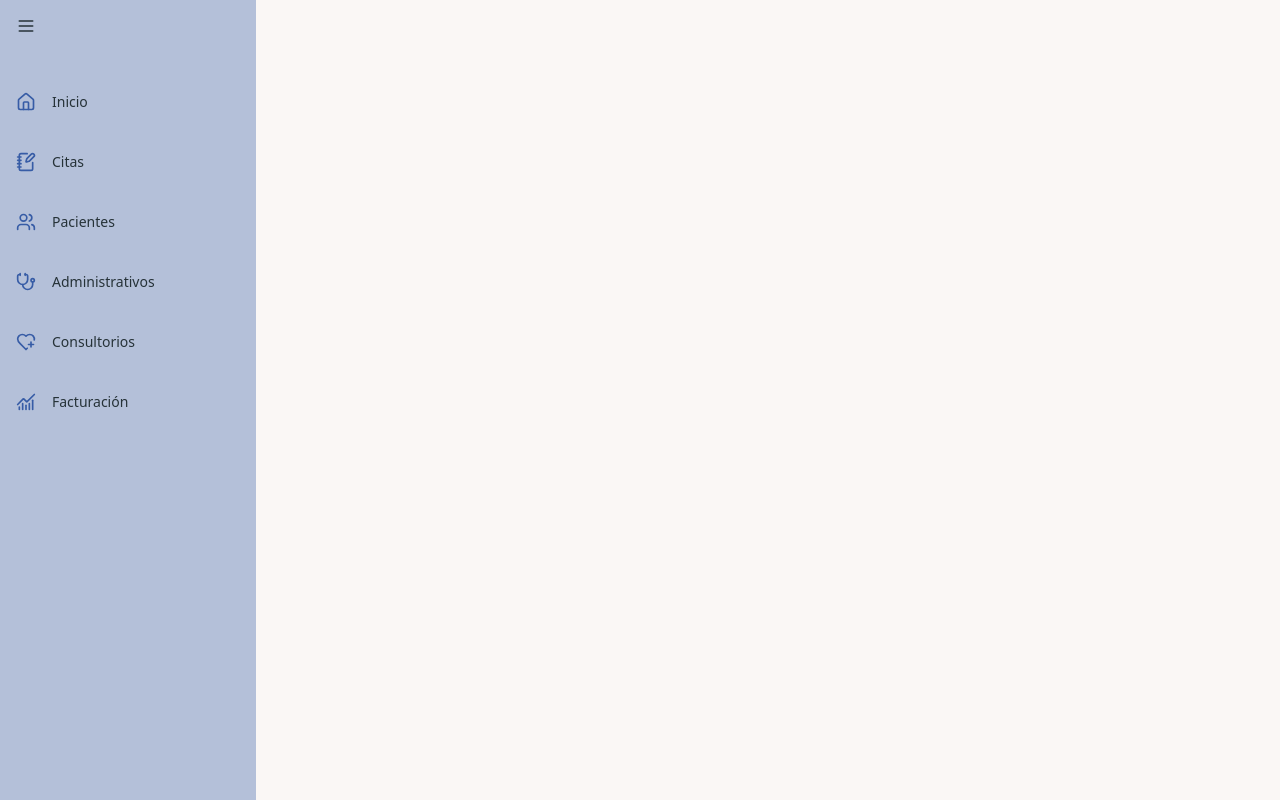
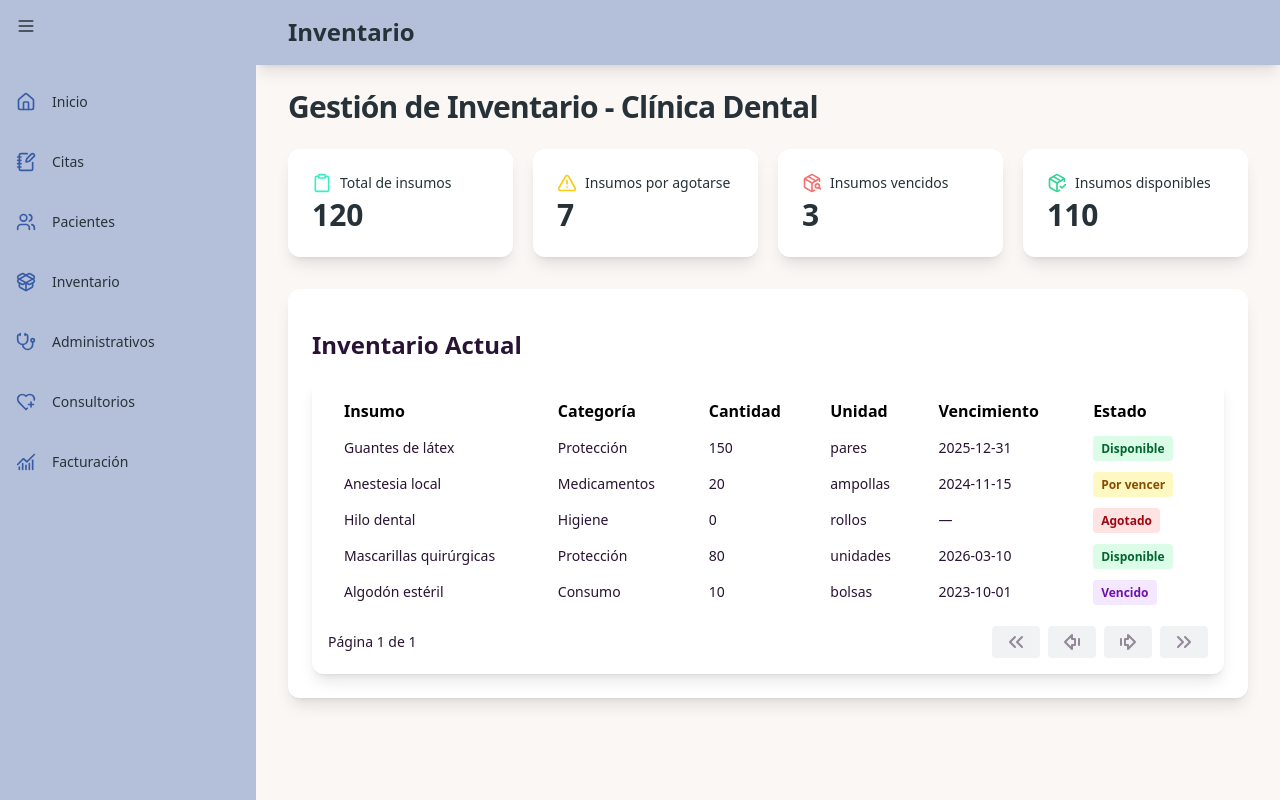
Before and after one commit to SC-701/proyecto-los-opulencia, a React (Vite) app in the folder WebApplicationClinicaDental/: page /Inventario in a window 1280 px wide. Built offline with nearby package versions, Linux system fonts and the light colour scheme.

Commit message:
Invetario sin Charts.

```diff
--- a/WebApplicationClinicaDental/src/assets/constants/DataCard.js
+++ b/WebApplicationClinicaDental/src/assets/constants/DataCard.js
@@ -1,59 +1,98 @@
-import { Users, BarChart2, Activity, HeartMinus, CircleCheckBig, Clock4, Clipboard, CircleCheck, CircleX } from 'lucide-react'
-
+import {
+  Users,
+  BarChart2,
+  Activity,
+  HeartMinus,
+  CircleCheckBig,
+  Clock4,
+  Clipboard,
+  CircleCheck,
+  CircleX,
+  AlertTriangle,
+  PackageSearch,
+  PackageCheck,
+} from "lucide-react";
 
 //! Info DashBoard
 export const DataCard = [
   {
-        nombre: 'Citas Hoy',
+    nombre: "Citas Hoy",
     icon: Activity,
-        valor: '10',
-        color: '#6366F1'
+    valor: "10",
+    color: "#6366F1",
   },
   {
-        nombre: 'Pacientes',
+    nombre: "Pacientes",
     icon: Users,
-        valor: '1,234',
-        color: '#8B5CF6'
+    valor: "1,234",
+    color: "#8B5CF6",
   },
   {
-        nombre: 'Citas Pendientes Hoy',
+    nombre: "Citas Pendientes Hoy",
     icon: HeartMinus,
-        valor: '4',
-        color: '#EC4899'
+    valor: "4",
+    color: "#EC4899",
   },
   {
-        nombre: 'Facturación del día',
+    nombre: "Facturación del día",
     icon: BarChart2,
-        valor: '$12.600',
-        color: '#10B981'
-    }
-]
+    valor: "$12.600",
+    color: "#10B981",
+  },
+];
 
 //! Info DashBoard Citas
 
 export const DataCardCitas = [
   {
-        nombre: 'Citas Totales',
+    nombre: "Citas Totales",
     icon: Clipboard,
-        valor: '10',
-        color: '#36f0c3'
+    valor: "10",
+    color: "#36f0c3",
   },
   {
-        nombre: 'Citas Pendientes',
+    nombre: "Citas Pendientes",
     icon: Clock4,
-        valor: '4',
-        color: '#eeb833'
+    valor: "4",
+    color: "#eeb833",
   },
   {
-        nombre: 'Citas Completadas',
+    nombre: "Citas Completadas",
     icon: CircleCheck,
-        valor: '6',
-        color: '#3adc33'
+    valor: "6",
+    color: "#3adc33",
   },
   {
-        nombre: 'Citas Canceladas',
+    nombre: "Citas Canceladas",
     icon: CircleX,
-        valor: '2',
-        color: '#f00808'
+    valor: "2",
+    color: "#f00808",
+  },
+];
+
+export const DataCardInventarios = [
+  {
+    nombre: "Total de insumos",
+    icon: Clipboard,
+    valor: "120",
+    color: "#36f0c3",
+  },
+  {
+    nombre: "Insumos por agotarse",
+    icon: AlertTriangle,
+    valor: "7",
+    color: "#facc15",
+  },
+  {
+    nombre: "Insumos vencidos",
+    icon: PackageSearch,
+    valor: "3",
+    color: "#f87171",
+  },
+  {
+    nombre: "Insumos disponibles",
+    icon: PackageCheck,
+    valor: "110",
+    color: "#34d399",
   }
-]
+];
--- a/WebApplicationClinicaDental/src/assets/constants/TablaDashboard.jsx
+++ b/WebApplicationClinicaDental/src/assets/constants/TablaDashboard.jsx
@@ -1,66 +1,145 @@
-import {
-    createColumnHelper,
-} from '@tanstack/react-table'
+import { createColumnHelper } from "@tanstack/react-table";
 
 //!Tabla Dashboard
-const columnHelper = createColumnHelper()
+const columnHelper = createColumnHelper();
 
 export const columns = [
-    columnHelper.accessor('paciente',
+  columnHelper.accessor("paciente", {
+    header: "Paciente",
+    cell: (data) => data.getValue(),
+  }),
+  columnHelper.accessor("hora", {
+    header: "Hora",
+  }),
+  columnHelper.accessor("servicio", {
+    header: "Servicio",
+  }),
+  columnHelper.accessor("estado", {
+    header: "Estado",
+    cell: ({ getValue }) => {
+      const estado = getValue();
+      const color =
         {
-            header: 'Paciente',
-            cell: data => data.getValue(),
-        }),
-    columnHelper.accessor('hora', {
-        header: 'Hora',
-    }),
-    columnHelper.accessor('servicio', {
-        header: 'Servicio',
-    }),
-    columnHelper.accessor('estado', {
-        header: 'Estado',
-        cell: ({ getValue }) => {
-            const estado = getValue()
-            const color = {
-                Confirmada: 'bg-green-100 text-green-800',
-                Pendiente: 'bg-yellow-100 text-yellow-800',
-                Cancelada: 'bg-red-100 text-red-800',
-            }[estado] || 'bg-gray-100 text-gray-800'
+          Confirmada: "bg-green-100 text-green-800",
+          Pendiente: "bg-yellow-100 text-yellow-800",
+          Cancelada: "bg-red-100 text-red-800",
+        }[estado] || "bg-gray-100 text-gray-800";
 
       return (
         <span className={`px-2 py-1 rounded text-xs font-semibold ${color}`}>
           {estado}
         </span>
-            )
-        }
+      );
+    },
   }),
-]
+];
 
+const columnHelperInventario = createColumnHelper();
+export const columnsInventario = [
+  columnHelperInventario.accessor("insumo", {
+    header: "Insumo",
+  }),
+  columnHelperInventario.accessor("categoria", {
+    header: "Categoría",
+  }),
+  columnHelperInventario.accessor("cantidad", {
+    header: "Cantidad",
+  }),
+  columnHelperInventario.accessor("unidad", {
+    header: "Unidad",
+  }),
+  columnHelperInventario.accessor("vencimiento", {
+    header: "Vencimiento",
+  }),
+  columnHelperInventario.accessor("estado", {
+    header: "Estado",
+    cell: ({ getValue }) => {
+      const estado = getValue();
+      const color =
+        {
+          Disponible: "bg-green-100 text-green-800",
+          "Por vencer": "bg-yellow-100 text-yellow-800",
+          Agotado: "bg-red-100 text-red-800",
+          Vencido: "bg-purple-100 text-purple-800",
+        }[estado] || "bg-gray-100 text-gray-800";
+
+      return (
+        <span className={`px-2 py-1 rounded text-xs font-semibold ${color}`}>
+          {estado}
+        </span>
+      );
+    },
+  }),
+];
 
 //! Info Tabla Dashboard
 export const data = [
   {
-        paciente: 'Juan Pérez',
-        hora: '09:00 AM',
-        servicio: 'Limpieza dental',
-        estado: 'Confirmada',
+    paciente: "Juan Pérez",
+    hora: "09:00 AM",
+    servicio: "Limpieza dental",
+    estado: "Confirmada",
   },
   {
-        paciente: 'María López',
-        hora: '10:30 AM',
-        servicio: 'Extracción',
-        estado: 'Pendiente',
+    paciente: "María López",
+    hora: "10:30 AM",
+    servicio: "Extracción",
+    estado: "Pendiente",
   },
   {
-        paciente: 'Carlos Ruiz',
-        hora: '12:00 PM',
-        servicio: 'Revisión',
-        estado: 'Cancelada',
+    paciente: "Carlos Ruiz",
+    hora: "12:00 PM",
+    servicio: "Revisión",
+    estado: "Cancelada",
   },
   {
-        paciente: 'Ana Torres',
-        hora: '02:00 PM',
-        servicio: 'Ortodoncia',
-        estado: 'Confirmada',
-    }
-]
+    paciente: "Ana Torres",
+    hora: "02:00 PM",
+    servicio: "Ortodoncia",
+    estado: "Confirmada",
+  },
+];
+
+//! Info Tabla Inventario
+export const dataInventario = [
+  {
+    insumo: "Guantes de látex",
+    categoria: "Protección",
+    cantidad: 150,
+    unidad: "pares",
+    vencimiento: "2025-12-31",
+    estado: "Disponible",
+  },
+  {
+    insumo: "Anestesia local",
+    categoria: "Medicamentos",
+    cantidad: 20,
+    unidad: "ampollas",
+    vencimiento: "2024-11-15",
+    estado: "Por vencer",
+  },
+  {
+    insumo: "Hilo dental",
+    categoria: "Higiene",
+    cantidad: 0,
+    unidad: "rollos",
+    vencimiento: "—",
+    estado: "Agotado",
+  },
+  {
+    insumo: "Mascarillas quirúrgicas",
+    categoria: "Protección",
+    cantidad: 80,
+    unidad: "unidades",
+    vencimiento: "2026-03-10",
+    estado: "Disponible",
+  },
+  {
+    insumo: "Algodón estéril",
+    categoria: "Consumo",
+    cantidad: 10,
+    unidad: "bolsas",
+    vencimiento: "2023-10-01",
+    estado: "Vencido",
+  },
+];
--- a/WebApplicationClinicaDental/src/assets/constants/sidebar_item.js
+++ b/WebApplicationClinicaDental/src/assets/constants/sidebar_item.js
@@ -1,41 +1,54 @@
-import { ChartNoAxesCombined, HeartPlus, House, NotebookPen, Stethoscope, Users } from "lucide-react";
-
+import {
+  ChartNoAxesCombined,
+  HeartPlus,
+  House,
+  NotebookPen,
+  PackageOpen,
+  Stethoscope,
+  Users,
+} from "lucide-react";
 
 export const sidebar_item = [
   {
-        nombre: 'Inicio',
+    nombre: "Inicio",
     icon: House,
-        color: '#375CA6',
-        path: '/'
+    color: "#375CA6",
+    path: "/",
   },
   {
-        nombre: 'Citas',
+    nombre: "Citas",
     icon: NotebookPen,
-        color: '#375CA6',
-        path: '/citas'
+    color: "#375CA6",
+    path: "/citas",
   },
   {
-        nombre: 'Pacientes',
+    nombre: "Pacientes",
     icon: Users,
-        color: '#375CA6',
-        path: '/pacientes'
+    color: "#375CA6",
+    path: "/pacientes",
   },
   {
-        nombre: 'Administrativos',
-        icon: Stethoscope,
-        color: '#375CA6',
-        path: '/administrativos'
+    nombre: "Inventario",
+    icon: PackageOpen,
+    color: "#375CA6",
+    path: "/Inventario",
   },
   {
-        nombre: 'Consultorios',
-        icon: HeartPlus,
-        color: '#375CA6',
-        path: '/consultorios'
+    nombre: "Administrativos",
+    icon: Stethoscope,
+    color: "#375CA6",
+    path: "/administrativos",
   },
   {
-        nombre: 'Facturación',
+    nombre: "Consultorios",
+    icon: HeartPlus,
+    color: "#375CA6",
+    path: "/consultorios",
+  },
+  {
+    nombre: "Facturación",
     icon: ChartNoAxesCombined,
-        color: '#375CA6',
-        path: '/Facturacion'
+    color: "#375CA6",
+    path: "/Facturacion",
   },
-]
+];
--- /dev/null
+++ b/WebApplicationClinicaDental/src/pages/Inventario.jsx
@@ -0,0 +1,60 @@
+import React from "react";
+import { motion } from "framer-motion";
+import Header from "../components/Header/Header.jsx";
+import DashBoardCard from "../components/Cards/DashBoardCard.jsx";
+import Tabla from "../components/Tabla/Tabla.jsx";
+
+import { DataCardInventarios } from "../assets/constants/DataCard.js";
+import {
+  dataInventario,
+  columnsInventario,
+} from "../assets/constants/TablaDashboard.jsx";
+
+
+const Inventario = () => {
+  return (
+    <div className="flex-1 overflow-auto relative z-10">
+      <Header title="Inventario" />
+
+      <main className="max-w-7xl mx-auto py-6 px-4 lg:px-8">
+        <div className="mb-6">
+          <h1 className="font-bold tracking-tight text-[#263238] sm:text-3xl">
+            Gestión de Inventario - Clínica Dental
+          </h1>
+        </div>
+
+        {/* Cards */}
+        <motion.div
+          className="grid grid-cols-1 gap-5 sm:grid-cols-2 lg:grid-cols-4 mb-8"
+          initial={{ opacity: 0, y: 20 }}
+          animate={{ opacity: 1, y: 0 }}
+          transition={{ duration: 1 }}
+        >
+          {DataCardInventarios.map((card, index) => (
+            <DashBoardCard
+              key={index}
+              nombre={card.nombre}
+              icon={card.icon}
+              valor={card.valor}
+              color={card.color}
+            />
+          ))}
+        </motion.div>
+
+        {/* Tabla de Inventario */}
+        <motion.div
+          initial={{ opacity: 0, y: 20 }}
+          animate={{ opacity: 1, y: 0 }}
+          transition={{ duration: 1 }}
+        >
+          <div className="bg-white bg-opacity-50 backdrop-blur-md overflow-hidden shadow-lg rounded-xl p-6 mb-8">
+            <h1 className="text-2xl font-bold py-4">Inventario Actual</h1>
+            <Tabla data={dataInventario} columns={columnsInventario} />
+          </div>
+        </motion.div>
+      </main>
+    </div>
+  );
+};
+
+export default Inventario;
--- a/WebApplicationClinicaDental/src/routes/AppRoutes.jsx
+++ b/WebApplicationClinicaDental/src/routes/AppRoutes.jsx
@@ -4,6 +4,7 @@ import Home from '../pages/Home'
 import Facturacion from '../pages/Facturacion'
 import Sidebar from '../components/Sidebar/Sidebar'
 import Citas from '../pages/Citas'
+import Inventario from '../pages/Inventario'
 
 
 
@@ -17,6 +18,7 @@ const AppRoutes = () => {
                 <Route path='/' element={<Home />} />
                 <Route path="/Facturacion" element={<Facturacion />} />
                 <Route path="/citas" element={<Citas />} />
+                <Route path="/Inventario" element={<Inventario />}/>
             </Routes>
         </div>
     )
```
Also changed, not shown: WebApplicationClinicaDental/src/assets/constants/Charts.js (+8 -8 lines), WebApplicationClinicaDental/src/components/Charts/LineChartBoard.jsx (+19 -7 lines). Lines whose indentation alone changed are shown as unchanged.
